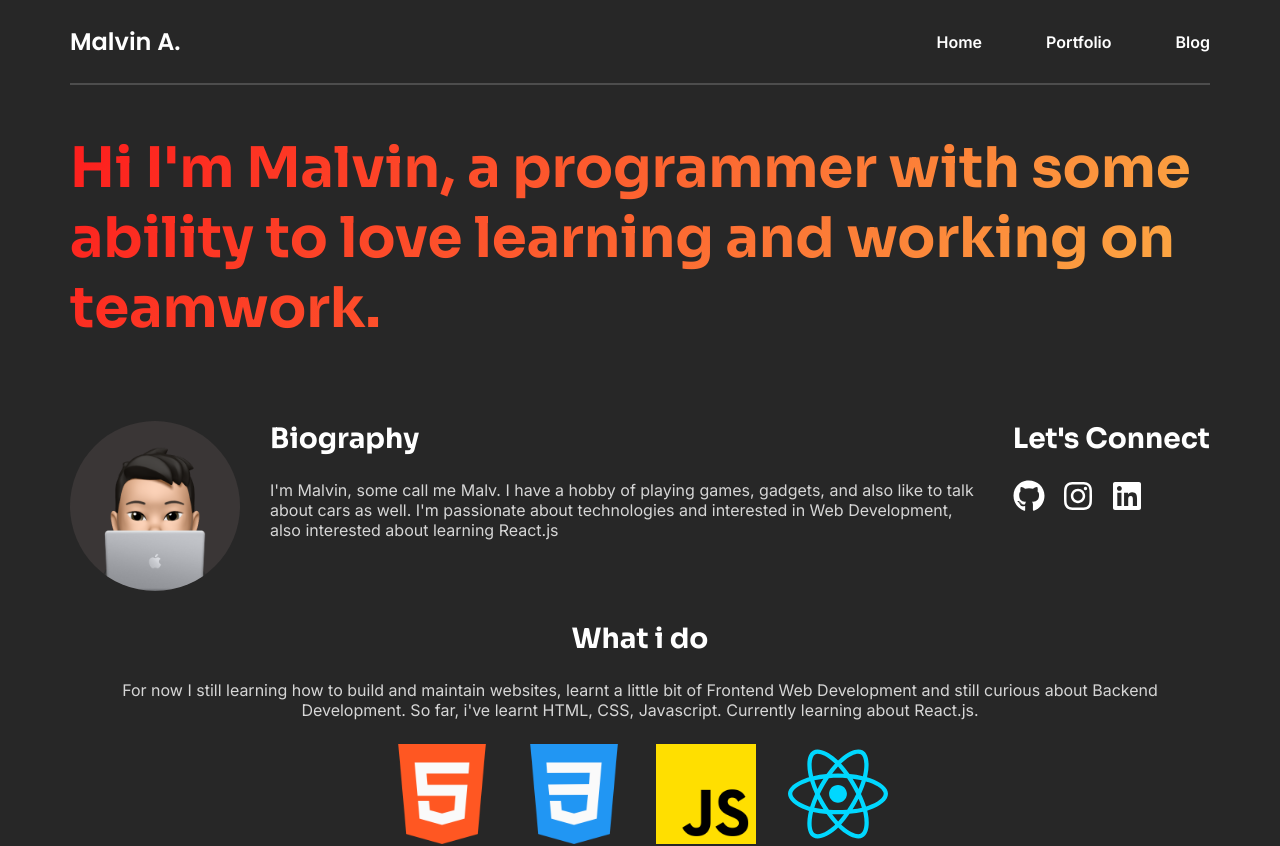
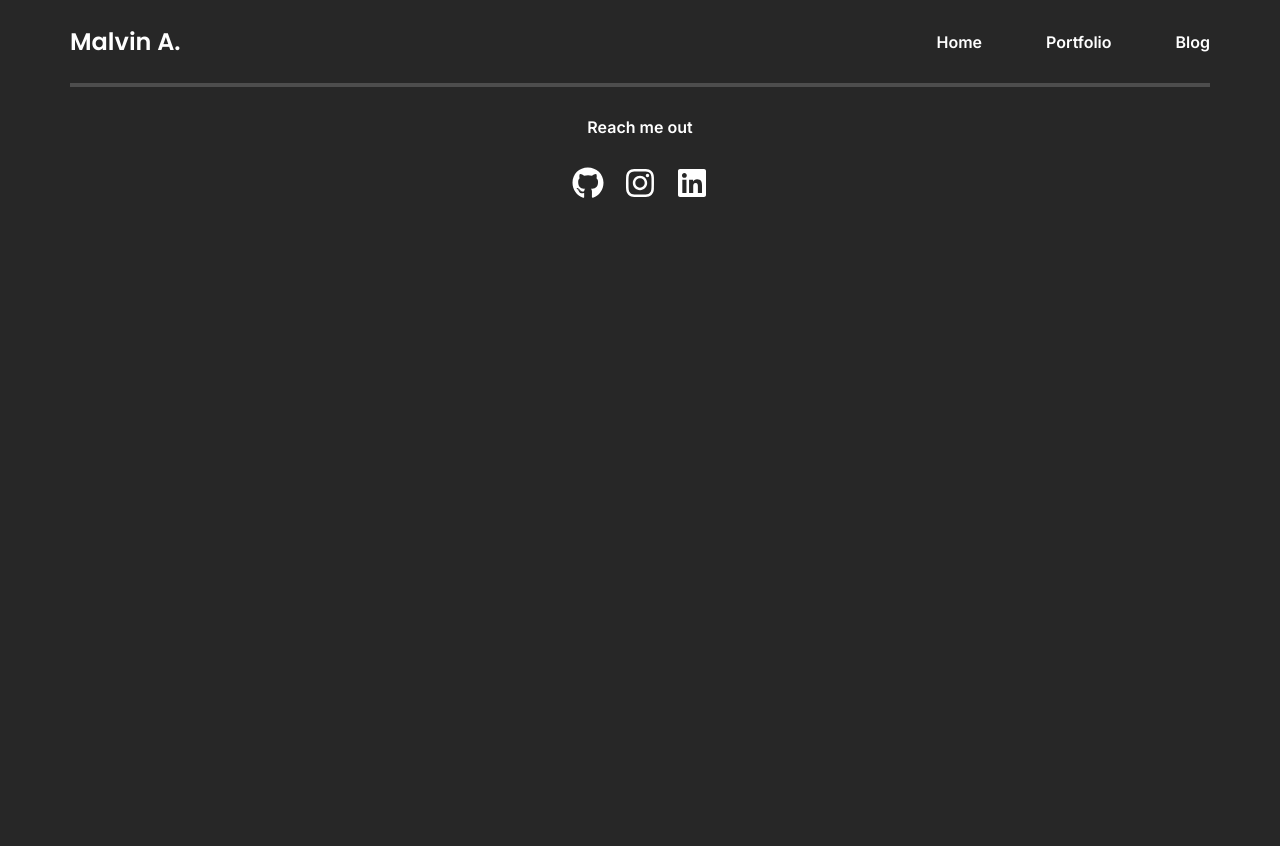
Before and after one commit to malvz22/Portfolio-React, a React (Vite) app: page / in a window 1280 px wide. Shown: the top 846 px of the page. After the commit the page ends 800 px from the top, so only its background shows below. Built offline with nearby package versions, Linux system fonts and the light colour scheme.

Commit message:
Edit route

```diff
--- a/src/App.jsx
+++ b/src/App.jsx
@@ -20,10 +20,10 @@ function Navbar(props) {
         <div className="navbar-myname">{props.name}</div>
         <div className="navbar-menu">
           <span>
-            <Link to="/">Home</Link>
+            <Link to="/Portfolio-React/">Home</Link>
           </span>
           <span>
-            <Link to="/portfolio">Portfolio</Link>
+            <Link to="/Portfolio-React/portfolio">Portfolio</Link>
           </span>
           <span>Blog</span>
         </div>
@@ -150,8 +150,8 @@ function App() {
     <>
       <Navbar name="Malvin A." />
       <Routes>
-        <Route path="/" element={<Homepage />} />
-        <Route path="/portfolio" element={<Portfolio />} />
+        <Route path="/Portfolio-React/" element={<Homepage />} />
+        <Route path="/Portfolio-React/portfolio" element={<Portfolio />} />
       </Routes>
       <Footer />
     </>
```
